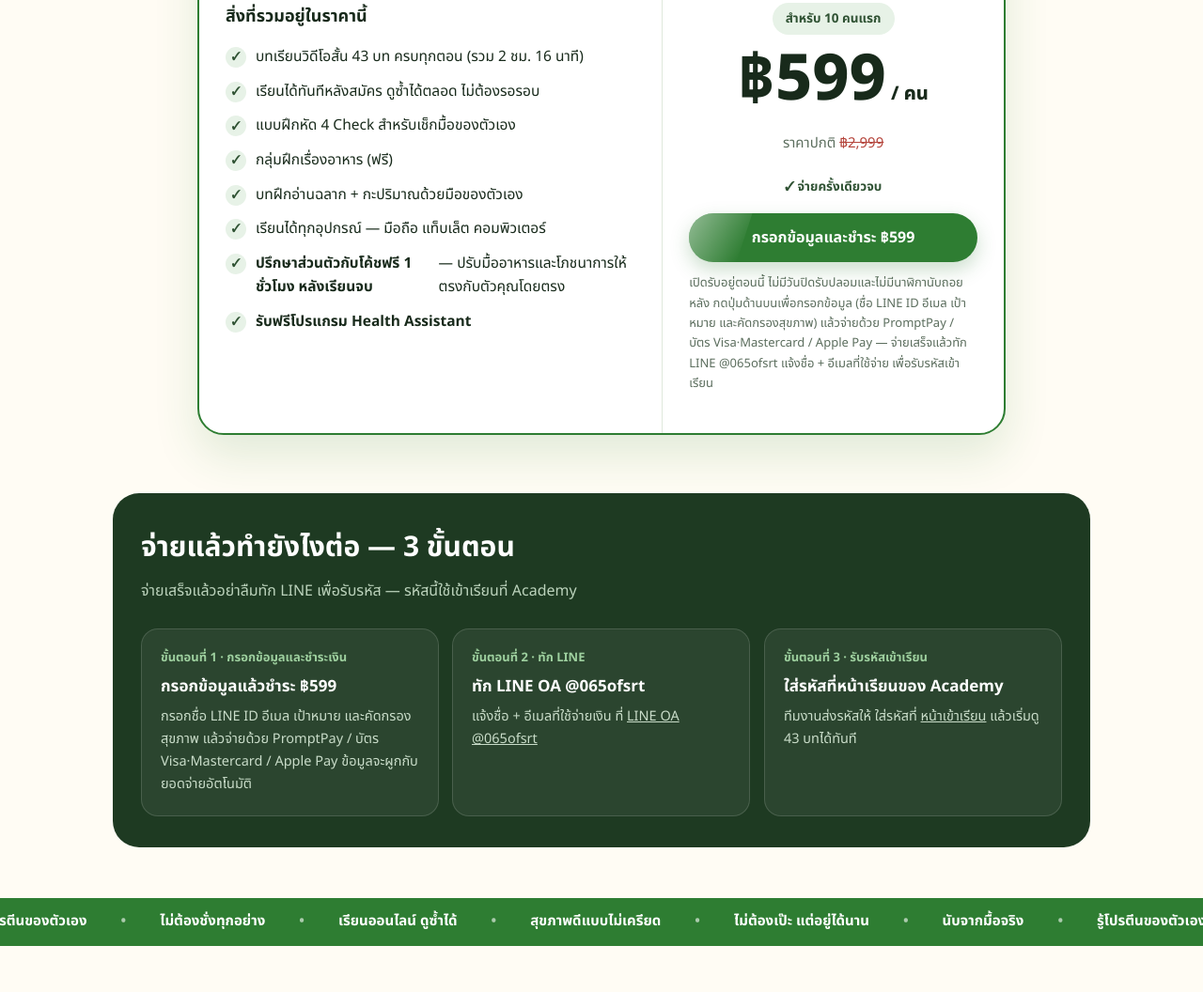
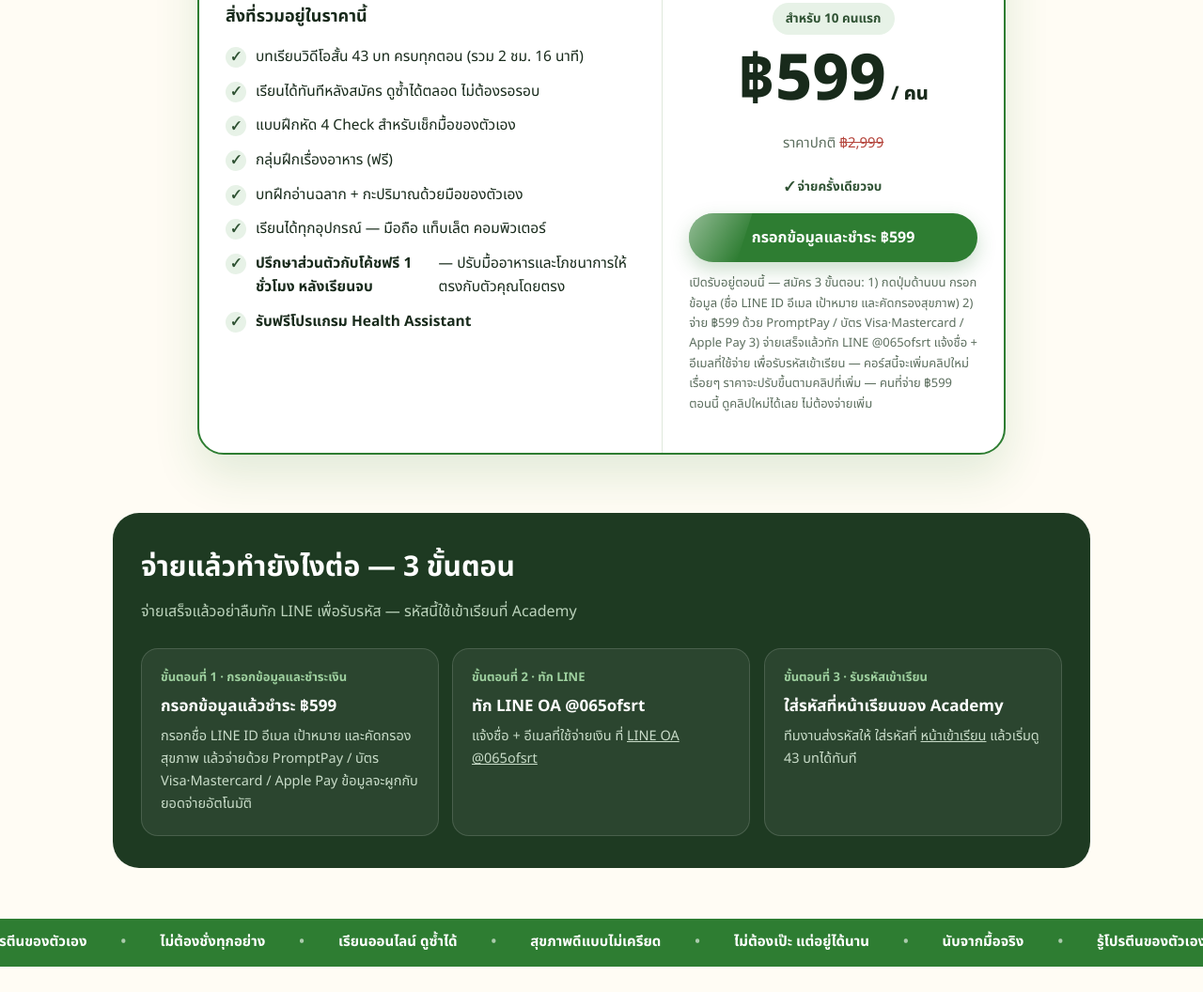
Before and after one commit to vrheralthy/sellpage-community, a plain HTML site: page index.html in a window 1280 px wide. Shown: the part 5942-6998 px from the top of the page at 94% size. Drawn offline with Linux system fonts and the light colour scheme.

Commit message:
Price note: 3 signup steps + price rises as clips are added, pay-now buyers get new clips free

```diff
--- a/index.html
+++ b/index.html
@@ -436,7 +436,7 @@
           <p class="price-was">ราคาปกติ <s>฿2,999</s></p>
           <p class="once">✓ จ่ายครั้งเดียวจบ</p>
           <a class="btn btn-primary" href="https://community-plan-b.vercel.app/signup.html" target="_blank" rel="noopener" style="width:100%">กรอกข้อมูลและชำระ ฿599</a>
-          <p class="price-note">เปิดรับอยู่ตอนนี้ ไม่มีวันปิดรับปลอมและไม่มีนาฬิกานับถอยหลัง กดปุ่มด้านบนเพื่อกรอกข้อมูล (ชื่อ LINE ID อีเมล เป้าหมาย และคัดกรองสุขภาพ) แล้วจ่ายด้วย PromptPay / บัตร Visa·Mastercard / Apple Pay — จ่ายเสร็จแล้วทัก LINE @065ofsrt แจ้งชื่อ + อีเมลที่ใช้จ่าย เพื่อรับรหัสเข้าเรียน</p>
+          <p class="price-note">เปิดรับอยู่ตอนนี้ — สมัคร 3 ขั้นตอน: 1) กดปุ่มด้านบน กรอกข้อมูล (ชื่อ LINE ID อีเมล เป้าหมาย และคัดกรองสุขภาพ) 2) จ่าย ฿599 ด้วย PromptPay / บัตร Visa·Mastercard / Apple Pay 3) จ่ายเสร็จแล้วทัก LINE @065ofsrt แจ้งชื่อ + อีเมลที่ใช้จ่าย เพื่อรับรหัสเข้าเรียน — คอร์สนี้จะเพิ่มคลิปใหม่เรื่อยๆ ราคาจะปรับขึ้นตามคลิปที่เพิ่ม — คนที่จ่าย ฿599 ตอนนี้ ดูคลิปใหม่ได้เลย ไม่ต้องจ่ายเพิ่ม</p>
         </div>
       </div>
     </div>
```
